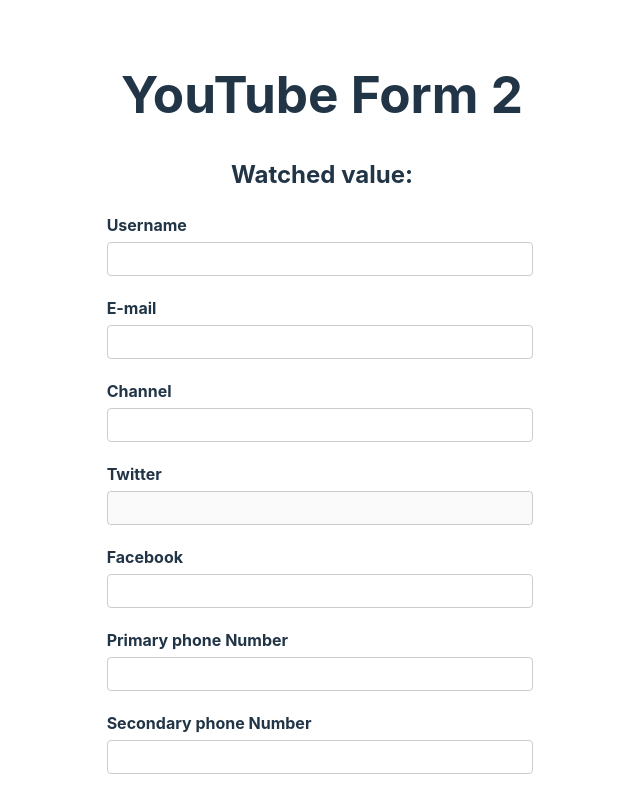
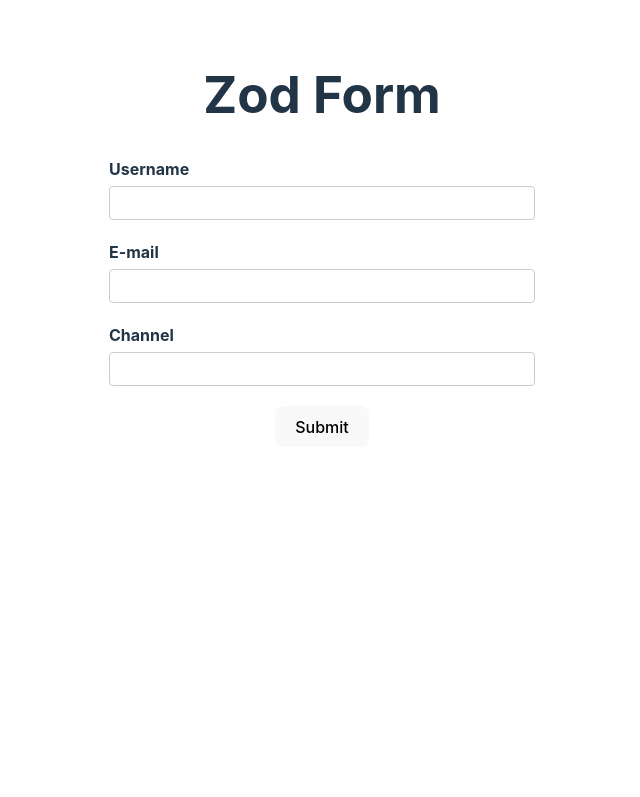
Before and after one commit to MirosBL45/react-hook-forms, a React (Vite) app: page / in a window 1280 px wide. Shown: the top 797 px of the page, without its empty margins (318-958 px from the left). Built offline with nearby package versions, Linux system fonts and the light colour scheme; no server answers.

Commit message:
zod added

```diff
--- a/package.json
+++ b/package.json
@@ -10,9 +10,11 @@
     "preview": "vite preview"
   },
   "dependencies": {
+    "@hookform/resolvers": "^3.9.1",
     "react": "^18.3.1",
     "react-dom": "^18.3.1",
-    "react-hook-form": "^7.53.2"
+    "react-hook-form": "^7.53.2",
+    "zod": "^3.23.8"
   },
   "devDependencies": {
     "@eslint/js": "^9.13.0",
--- a/src/App.tsx
+++ b/src/App.tsx
@@ -1,10 +1,12 @@
 import './App.css';
-import YouTubeForm from './components/YouTubeForm';
+// import YouTubeForm from './components/YouTubeForm';
+import ZodForm from './components/ZodForm';
 
 function App() {
   return (
     <>
-      <YouTubeForm />
+      {/* <YouTubeForm /> */}
+      <ZodForm />
     </>
   );
 }
--- /dev/null
+++ b/src/components/ZodForm.tsx
@@ -0,0 +1,64 @@
+import { useForm } from "react-hook-form";
+import { zodResolver } from "@hookform/resolvers/zod";
+import { z } from "zod";
+
+type FormValues = {
+  username: string;
+  email: string;
+  channel: string;
+};
+
+const schema = z.object({
+  username: z.string().nonempty("Username is required"),
+  email: z
+    .string()
+    .nonempty("Email is required")
+    .email("Email format is not valid"),
+  channel: z.string().nonempty("Channel is required"),
+});
+
+export default function ZodForm() {
+  const form = useForm<FormValues>({
+    defaultValues: {
+      username: "",
+      email: "",
+      channel: "",
+    },
+    resolver: zodResolver(schema),
+  });
+
+  const { register, handleSubmit, formState } = form;
+  const { errors } = formState;
+
+  const onSubmit = (data: FormValues) => {
+    console.log(data);
+  };
+
+  return (
+    <div>
+      <h1>Zod Form</h1>
+
+      <form onSubmit={handleSubmit(onSubmit)} noValidate>
+        <div className="form-control">
+          <label htmlFor="username">Username</label>
+          <input type="text" id="username" {...register("username")} />
+          <p className="error">{errors.username?.message}</p>
+        </div>
+
+        <div className="form-control">
+          <label htmlFor="email">E-mail</label>
+          <input type="email" id="email" {...register("email")} />
+          <p className="error">{errors.email?.message}</p>
+        </div>
+
+        <div className="form-control">
+          <label htmlFor="channel">Channel</label>
+          <input type="text" id="channel" {...register("channel")} />
+          <p className="error">{errors.channel?.message}</p>
+        </div>
+
+        <button>Submit</button>
+      </form>
+    </div>
+  );
+};
```
Also changed, not shown: 1 other file (tests, documents, lock files or other folders).
